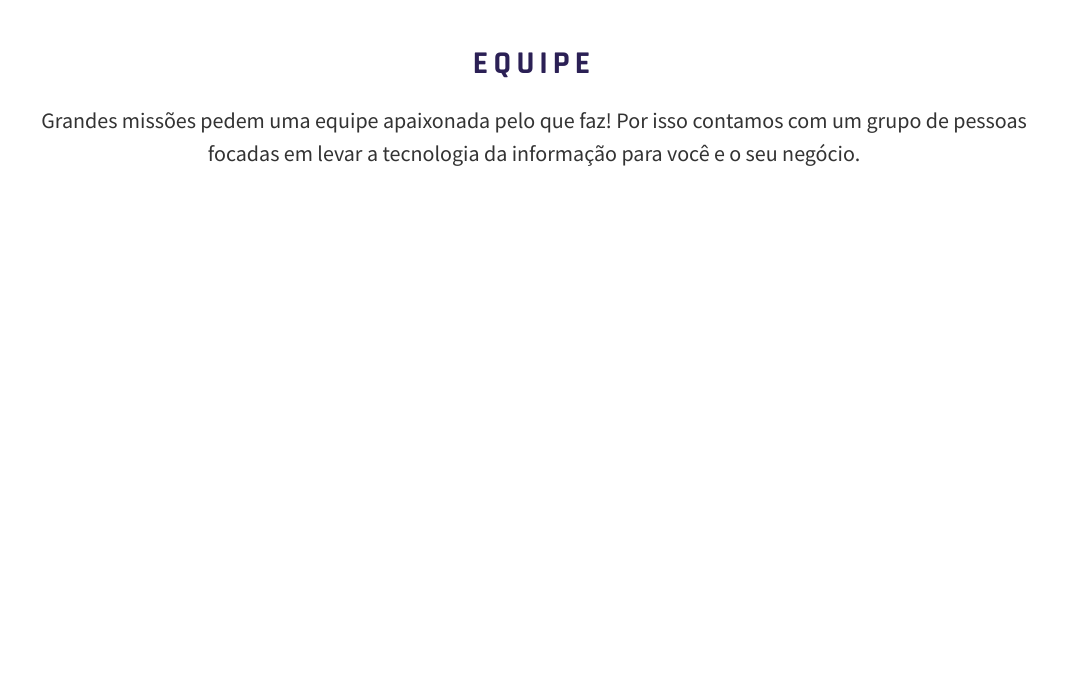
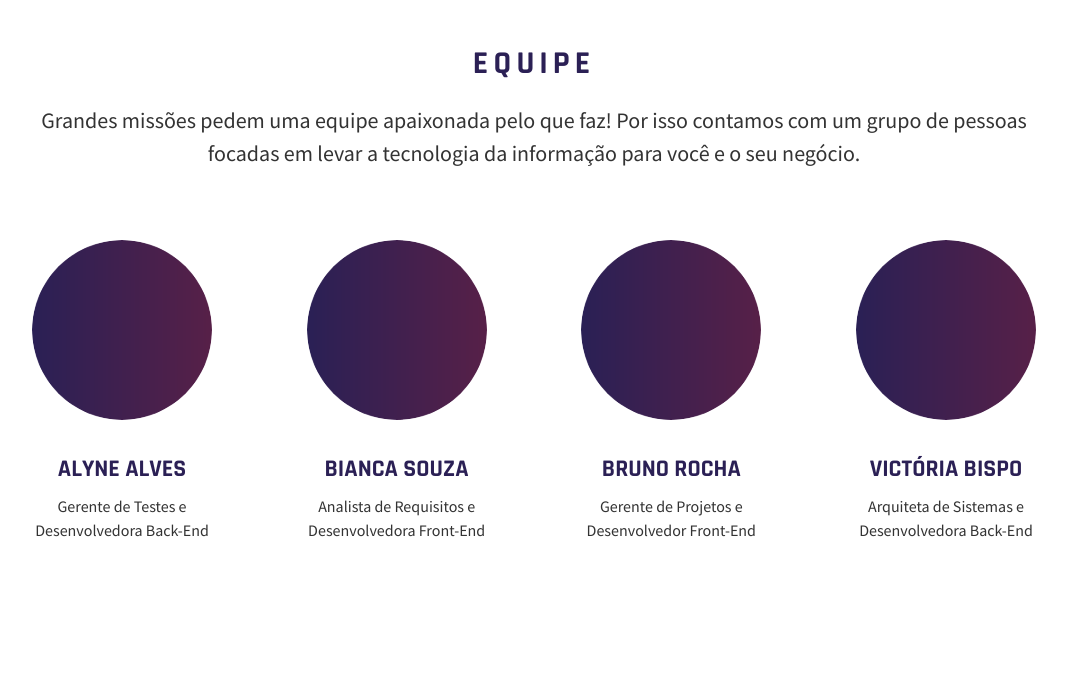
Before and after one commit to brunoorocha/equipe-rocket, a PHP site: page /index.html in a window 1280 px wide. Shown: the part 951-1650 px from the top of the page, without its empty margins (106-1173 px from the left). Run offline with PHP 8.4, Linux system fonts and the light colour scheme.

Commit message:
Adicionada area da equipe

```diff
--- a/css/style.css
+++ b/css/style.css
@@ -175,3 +175,31 @@ section.content p {
     margin-bottom: 50px;
     line-height: 1.5em;
 }
+
+section.content section#team-area {
+    float: left;
+    width: 100%;
+    display: flex;
+    flex-flow: row;
+    justify-content: space-between;
+    margin-top: 20px;
+}
+
+section.content section#team-area div.team-member {
+    text-align: center;
+}
+
+section.content section#team-area div.team-member img {
+    width: calc(100% - 20px);
+    border-radius: 50%;
+}
+
+section.content section#team-area div.team-member h2 {
+    color: #2b2055;
+    margin: 30px 0 10px 0;
+    text-transform: uppercase;
+}
+
+section.content section#team-area div.team-member p {
+    font-size: 16px;
+}
--- a/index.html
+++ b/index.html
@@ -48,6 +48,32 @@
                 <p>Grandes missões pedem uma equipe apaixonada pelo que faz!
                 Por isso contamos com um grupo de pessoas focadas em levar
                 a tecnologia da informação para você e o seu negócio.</p>
+
+                <section id="team-area">
+                    <div class="team-member">
+                        <img src="./images/userbg.png" alt="">
+                        <h2>Alyne Alves</h2>
+                        <p>Gerente de Testes e <br > Desenvolvedora Back-End</p>
+                    </div>
+
+                    <div class="team-member">
+                        <img src="./images/userbg.png" alt="">
+                        <h2>Bianca Souza</h2>
+                        <p>Analista de Requisitos  e <br > Desenvolvedora Front-End</p>
+                    </div>
+
+                    <div class="team-member">
+                        <img src="./images/userbg.png" alt="">
+                        <h2>Bruno Rocha</h2>
+                        <p>Gerente de Projetos e <br > Desenvolvedor Front-End</p>
+                    </div>
+
+                    <div class="team-member">
+                        <img src="./images/userbg.png" alt="">
+                        <h2>Victória Bispo</h2>
+                        <p>Arquiteta de Sistemas e <br > Desenvolvedora Back-End</p>
+                    </div>
+                </section>
             </div>
         </section>
     </body>
--- a/js/app.js
+++ b/js/app.js
@@ -3,8 +3,8 @@ function parallax() {
     var planetRed  = document.getElementById('planet-red');
     var header     = document.getElementById('header');
 
-    planetBlue.style.top = -(window.pageYOffset / 7) + 'px';
-    planetRed.style.top = -(window.pageYOffset / 2) + 'px';
+    planetBlue.style.top = -(window.pageYOffset / 4) + 'px';
+    planetRed.style.top = -window.pageYOffset + 'px';
 
     if(window.pageYOffset > (window.innerHeight - 200)) {
         header.setAttribute('class', 'background-apply');
```
Also changed, not shown: images/userbg.png (added).
